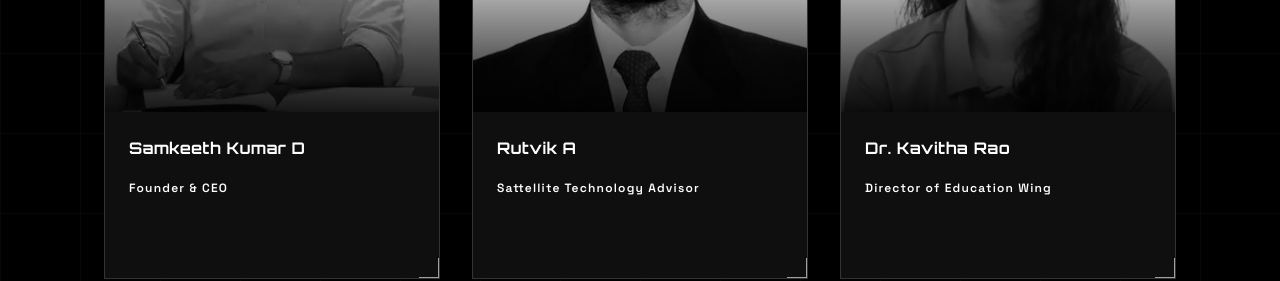
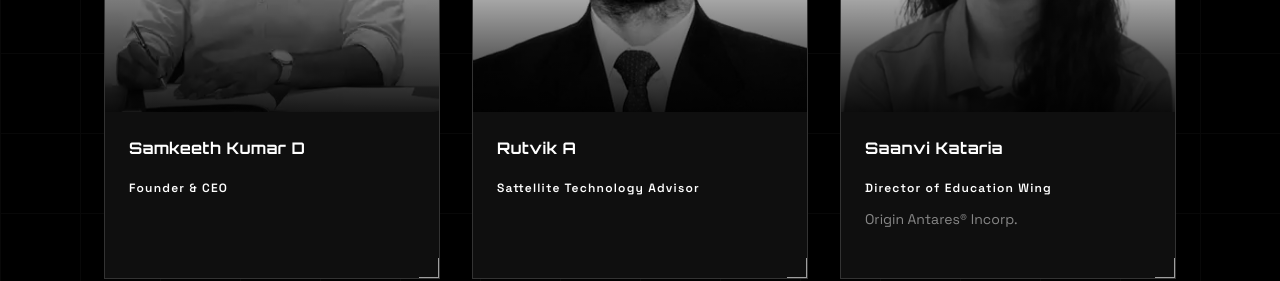
Before and after one commit to originantares/Origin-Antares, a plain HTML site: page about.html in a window 1280 px wide. Shown: the part 4660-4941 px from the top of the page. Drawn offline with Linux system fonts and the light colour scheme.

Commit message:
Update Dr. Kavitha Rao to Saanvi Kataria

```diff
--- a/about.html
+++ b/about.html
@@ -743,12 +743,12 @@
                                 </div>
                                 <div class="p-6">
                                     <h3 class="font-heading text-base font-bold text-white tracking-wide mb-1"
-                                        style="white-space: pre-line;">Dr. Kavitha Rao</h3>
+                                        style="white-space: pre-line;">Saanvi Kataria</h3>
                                     <p class="text-xs tracking-widest font-semibold mb-3"
                                         style="white-space: pre-line; color: hsl(var(--oa-cyan)); font-family: var(--font-sans);">
                                         Director of Education Wing</p>
                                     <p class="text-white/50 text-sm leading-relaxed"
-                                        style="white-space: pre-line; font-family: var(--font-sans);">
+                                        style="white-space: pre-line; font-family: var(--font-sans);">Origin Antares® Incorp.</p>
                                 </div>
                             </div>
                             <div class="group relative border overflow-hidden"
```
